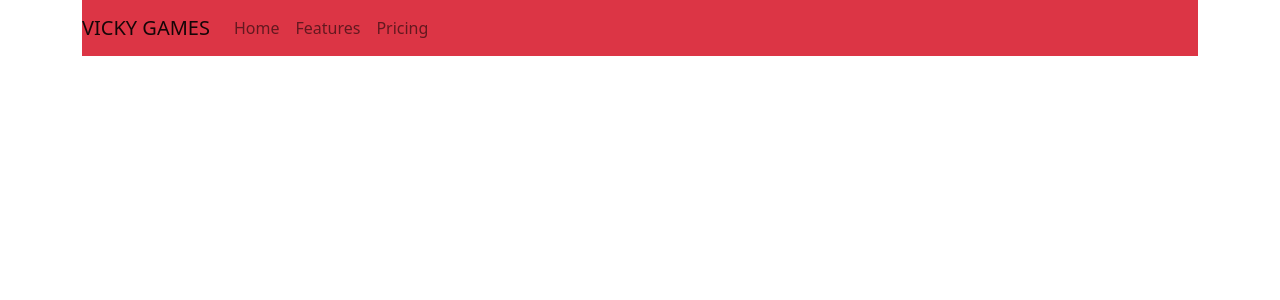
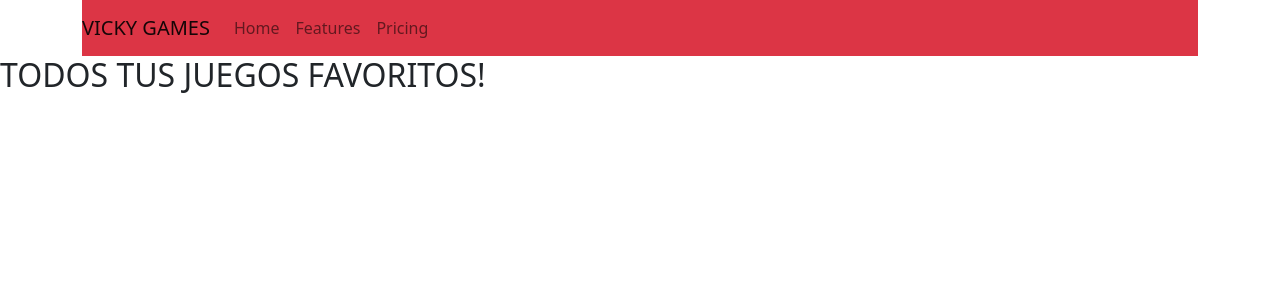
Before and after one commit to Vickytyen/Ecommerce-gamesYen, a React (Create React App) app: page / in a window 1280 px wide. Shown: the top 300 px of the page. Built offline with nearby package versions, Linux system fonts and the light colour scheme.

Commit message:
Navbar II

```diff
--- a/src/App.js
+++ b/src/App.js
@@ -3,12 +3,13 @@ import logo from './logo.svg';
 import React from "react";
 import './App.css';
 import "bootstrap/dist/css/bootstrap.min.css";
-import AppNavbar from './components/Navbar.jsx';
+import AppNavbar from './components/Navbar.js';
 
 function App() {
-  return (
+  return <>
    <AppNavbar/>
-  );
+   <h2>TODOS TUS JUEGOS FAVORITOS!</h2>
+  </>;
 }
 
 export default App;
```
Also changed, not shown: src/components/Navbar.js (renamed from src/components/Navbar.jsx).
